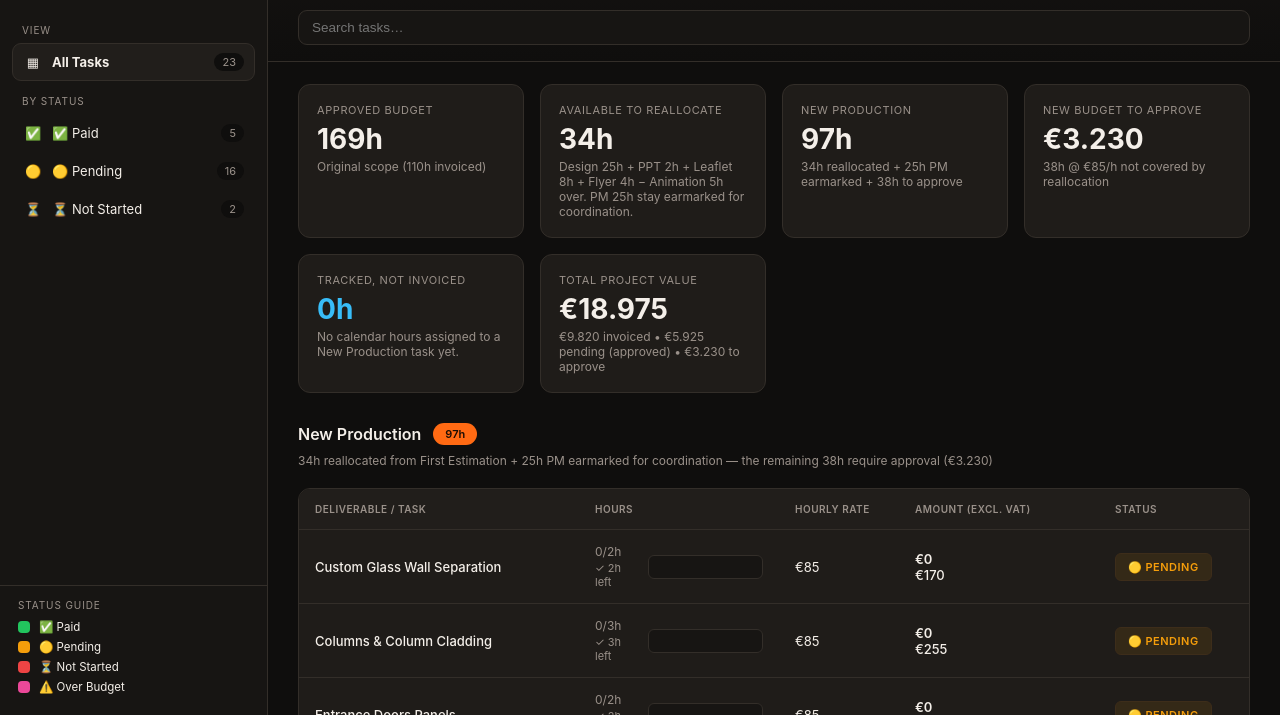
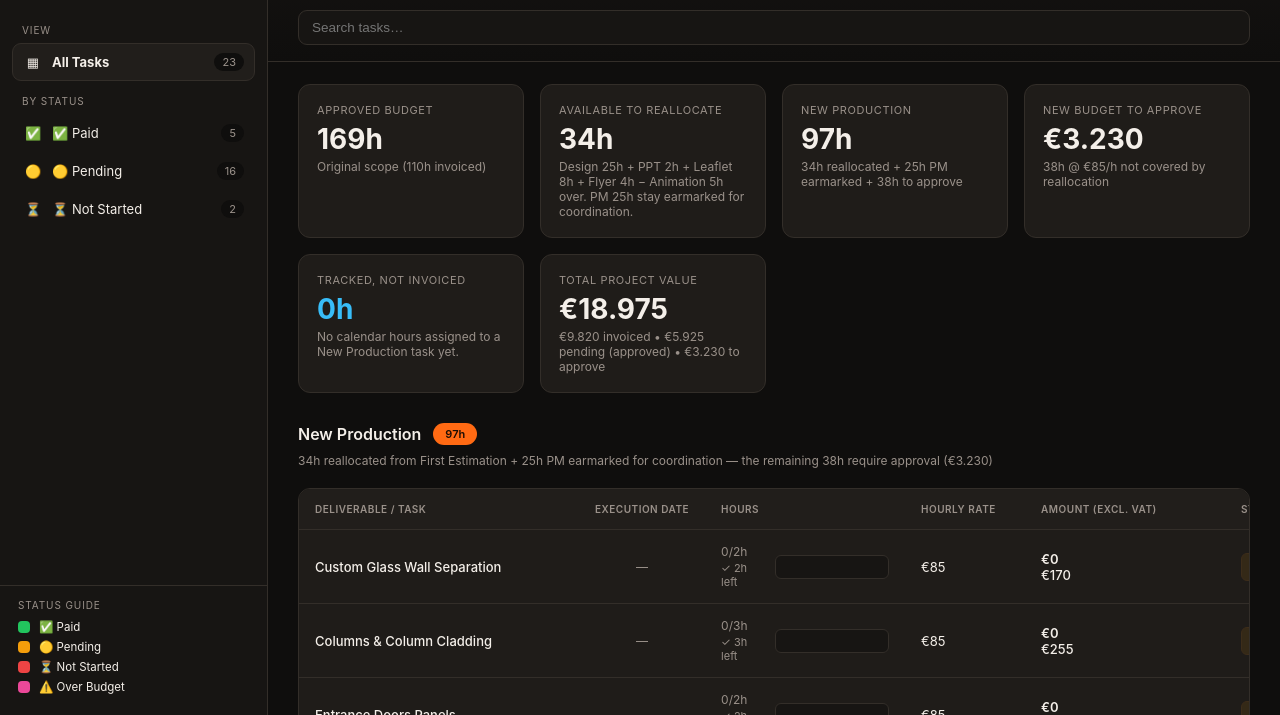
Before and after one commit to whiterabbitbrussels/ferma-forum-2026, a website: page index.html in a window 1280 px wide. Shown: the part 85-800 px from the top of the page. Drawn offline with Linux system fonts and the light colour scheme; no server answers.

Commit message:
Add 'Execution Date' column to task tables

```diff
--- a/index.html
+++ b/index.html
@@ -1220,6 +1220,7 @@
         html += '<div class="table-wrap"><table>' +
           '<thead><tr>' +
           '<th style="min-width: 280px">Deliverable / Task</th>' +
+          '<th style="min-width: 120px">Execution Date</th>' +
           '<th style="min-width: 200px">Hours</th>' +
           '<th style="min-width: 120px">Hourly Rate</th>' +
           '<th style="min-width: 200px">Amount (excl. VAT)</th>' +
@@ -1244,6 +1245,7 @@
 
           html += '<tr data-task-id="' + t.id + '">' +
             '<td><span class="task-name">' + t.name + '</span></td>' +
+            '<td style="font-size: 12px; color: var(--muted); text-align: center;">' + (t.executionDate || '—') + '</td>' +
             '<td>' +
             '<div class="hours-cell">' +
             '<div class="hours-numbers">' +
```
